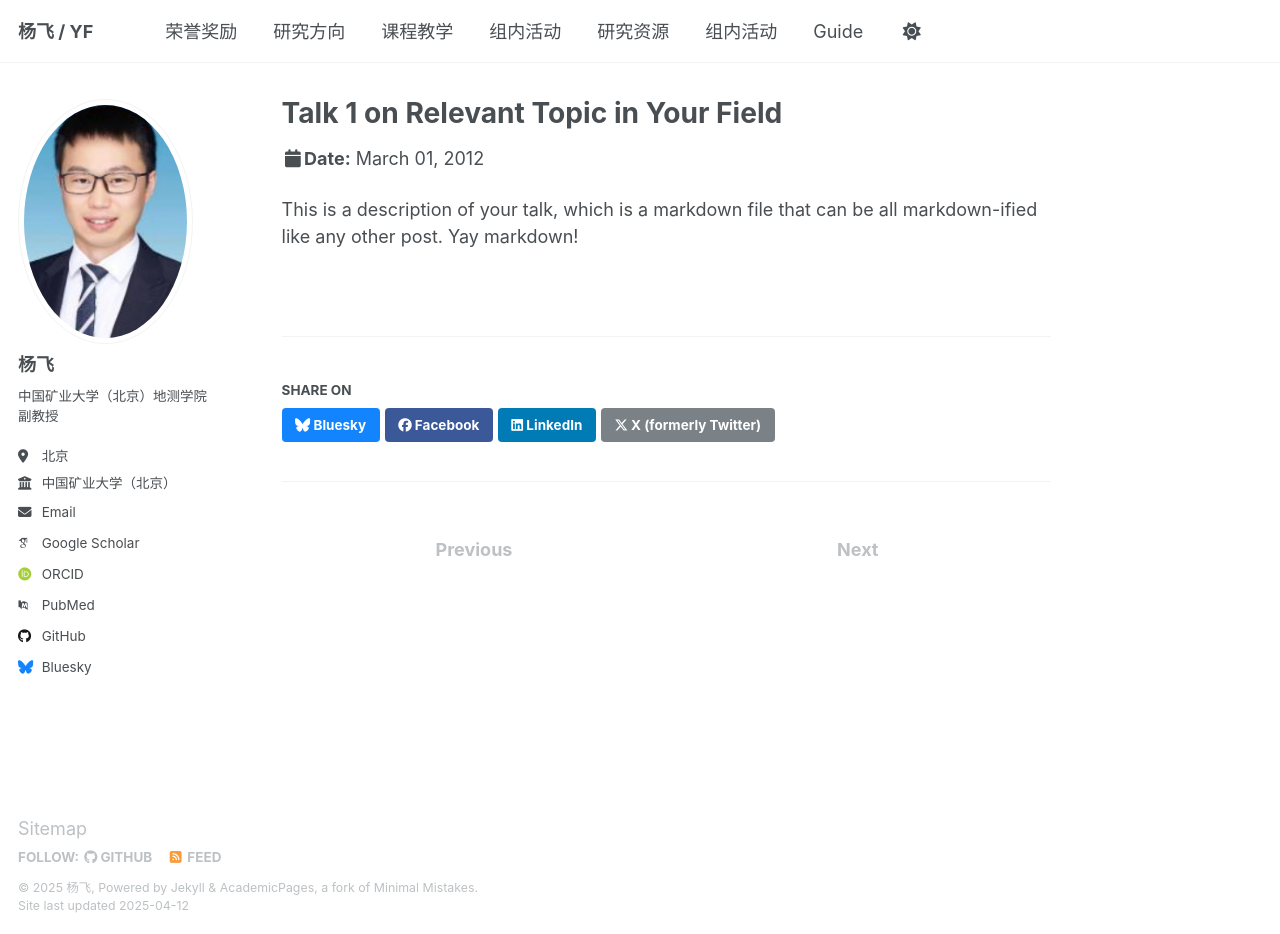
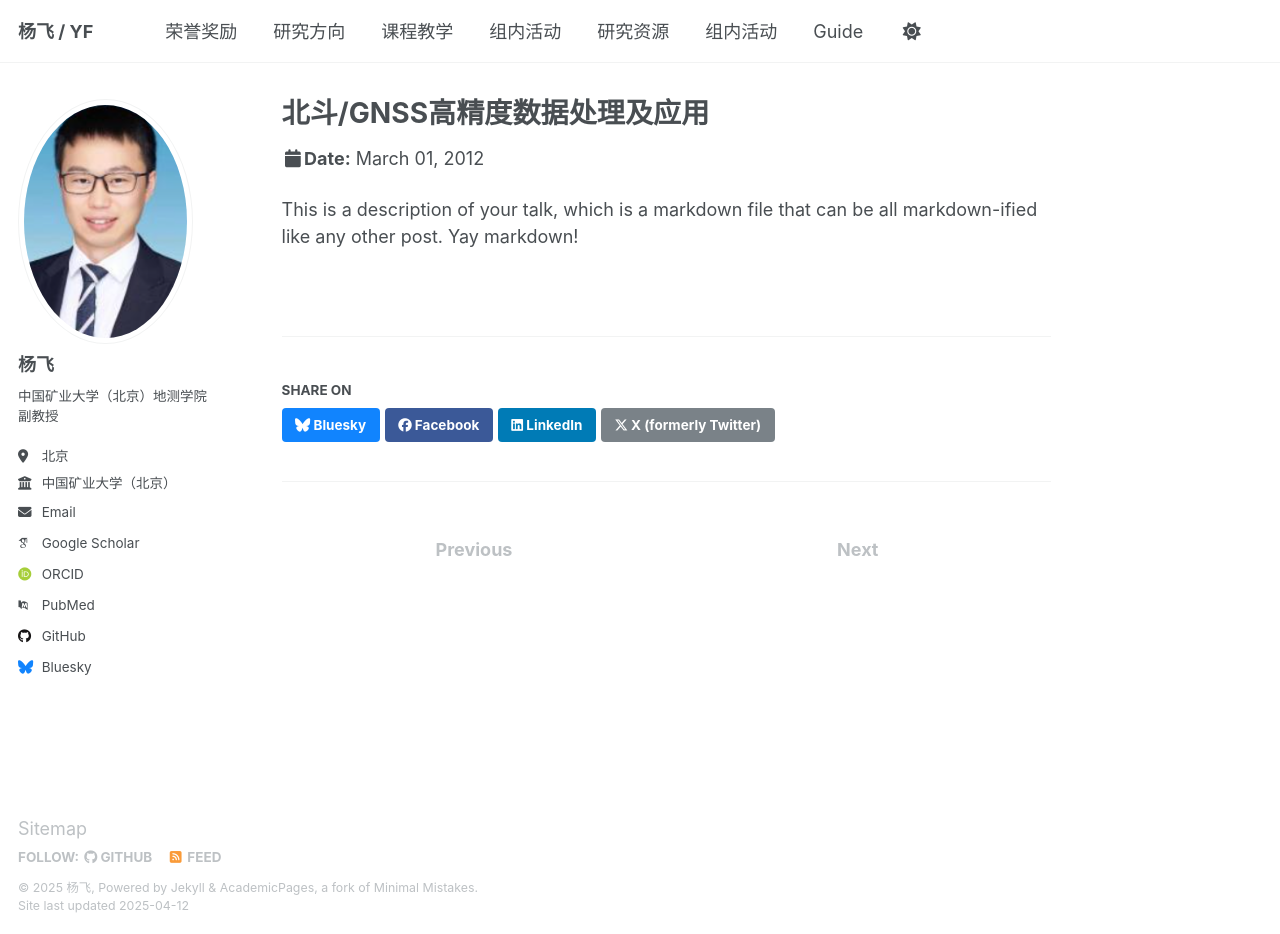
Before and after one commit to cwc0214/cwc0214.github.io, a Jekyll site: the page built from _talks/2012-03-01-talk-1.md, in a window 1280 px wide and 934 px high. Built offline with Jekyll 4.4.1, drawn with Linux system fonts in a browser that asks for light colours; some web fonts are replaced.

Commit message:
Update 2012-03-01-talk-1.md

```diff
--- a/_talks/2012-03-01-talk-1.md
+++ b/_talks/2012-03-01-talk-1.md
@@ -1,5 +1,5 @@
 ---
-title: "Talk 1 on Relevant Topic in Your Field"
+title: "北斗/GNSS高精度数据处理及应用"
 collection: talks
 type: "Talk"
 permalink: /talks/2012-03-01-talk-1
```
